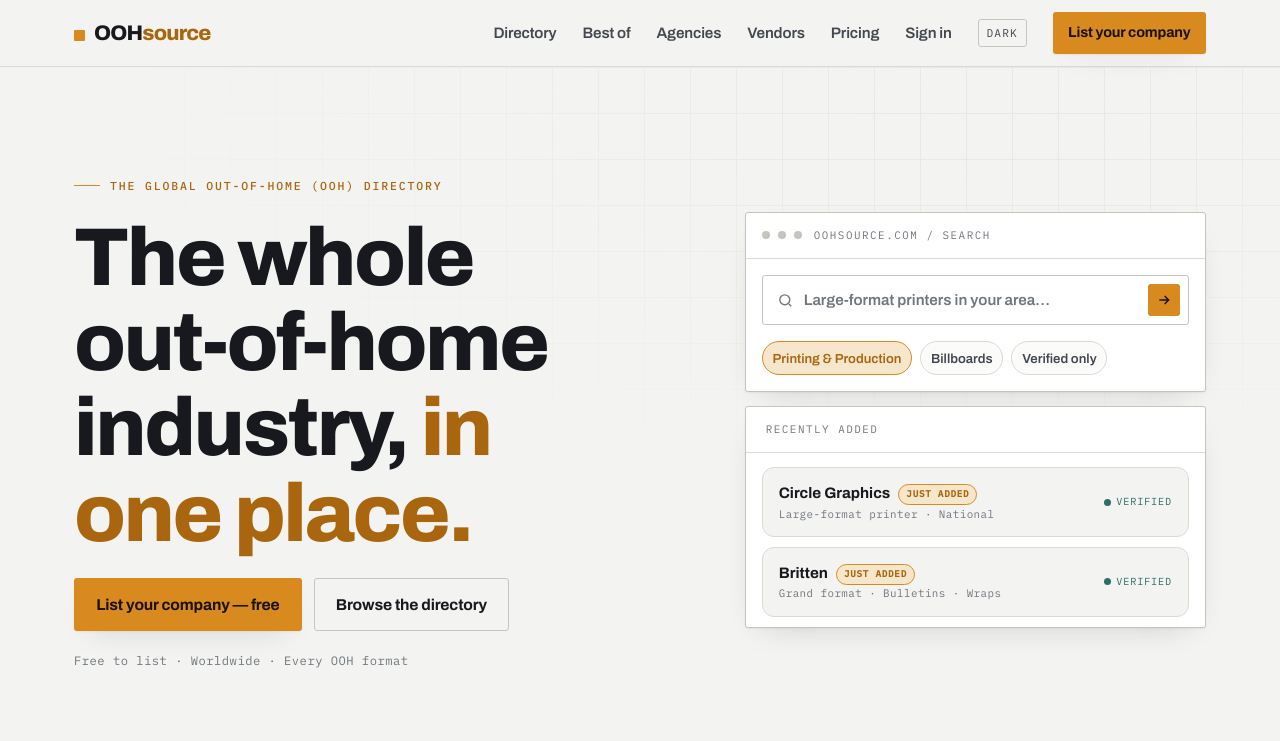
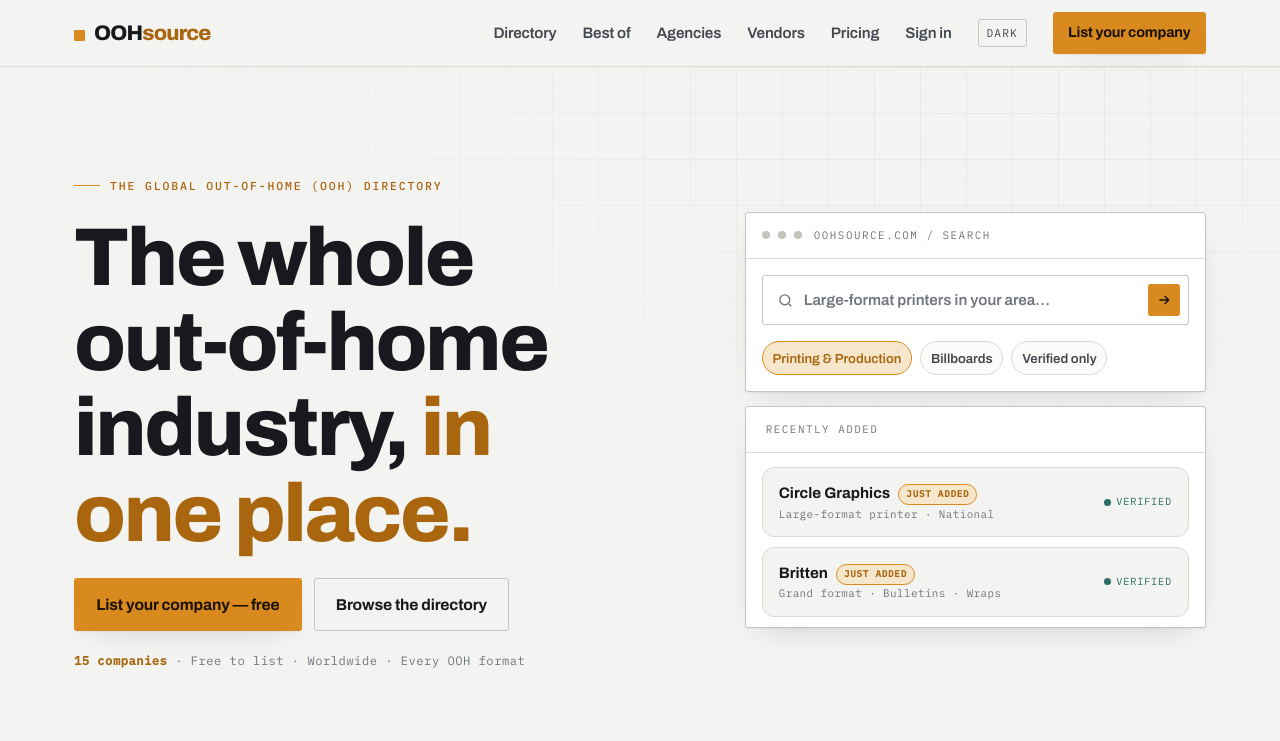
Before and after one commit to RateMyCop/OOHSource, a Next.js app: page / in a window 1280 px wide. Shown: the top 741 px of the page. Built offline with nearby package versions, Linux system fonts and the light colour scheme; no server answers.

Commit message:
Landing hero: show live directory size
Add the real vendor count (from getAllVendors) to the hero fine print
as a credibility signal, styled in accent. Stays accurate as the
directory grows.

Co-Authored-By: Claude Opus 4.8 <noreply@anthropic.com>

```diff
--- a/app/globals.css
+++ b/app/globals.css
@@ -170,6 +170,7 @@ header.site {
 .hero h1 .hl { color: var(--accent-strong); }
 .hero-cta { display: flex; flex-wrap: wrap; gap: 12px; margin-bottom: 20px; }
 .hero-fine { font-family: var(--font-mono), monospace; font-size: 0.76rem; letter-spacing: 0.04em; color: var(--ink-3); }
+.hero-count { color: var(--accent-strong); font-weight: 700; }
 
 .searchcard { background: var(--paper-raise); border: 1px solid var(--line-strong); border-radius: var(--radius); box-shadow: var(--shadow); overflow: hidden; }
 .searchcard-top { display: flex; align-items: center; gap: 8px; padding: 14px 16px; border-bottom: 1px solid var(--line); }
--- a/app/page.tsx
+++ b/app/page.tsx
@@ -2,14 +2,18 @@ import Link from "next/link";
 import { headers } from "next/headers";
 import { CATEGORIES } from "@/lib/data";
 import { FORMATS } from "@/lib/types";
+import { getAllVendors } from "@/lib/vendors";
 
-export default function HomePage() {
+export default async function HomePage() {
   // Personalize the hero search from the visitor's approximate city (Vercel edge
   // geolocation, derived from IP — no permission prompt, no cookie). Falls back
   // gracefully in dev / when unavailable.
   const rawCity = headers().get("x-vercel-ip-city");
   const city = rawCity ? decodeURIComponent(rawCity.replace(/\+/g, " ")) : "";
   const searchCity = city || "your area";
+
+  // Live directory size — a credibility signal, kept accurate as it grows.
+  const vendorCount = (await getAllVendors()).length;
 
   return (
     <>
@@ -33,7 +37,10 @@ export default function HomePage() {
                 Browse the directory
               </Link>
             </div>
-            <p className="hero-fine">Free to list · Worldwide · Every OOH format</p>
+            <p className="hero-fine">
+              <strong className="hero-count">{vendorCount.toLocaleString()} companies</strong>{" "}
+              · Free to list · Worldwide · Every OOH format
+            </p>
           </div>
 
           <div className="hero-visual">
```
